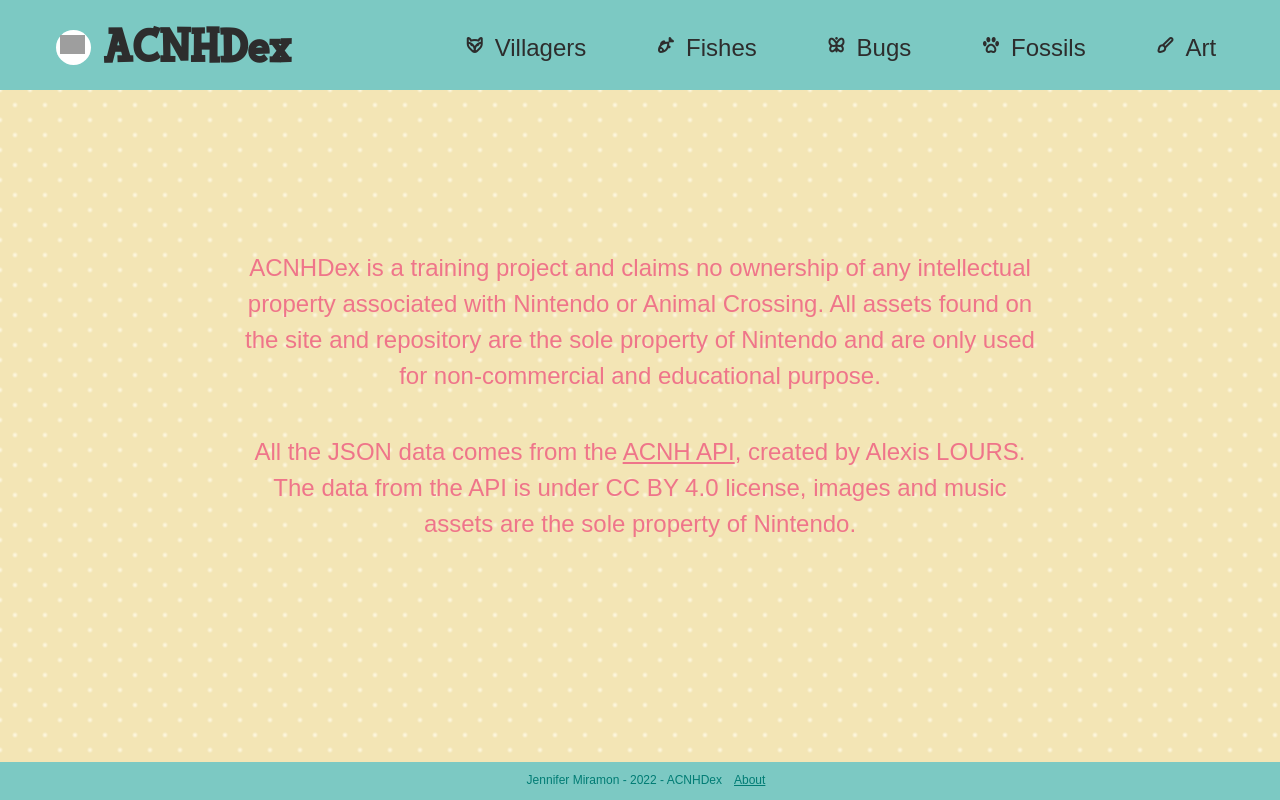
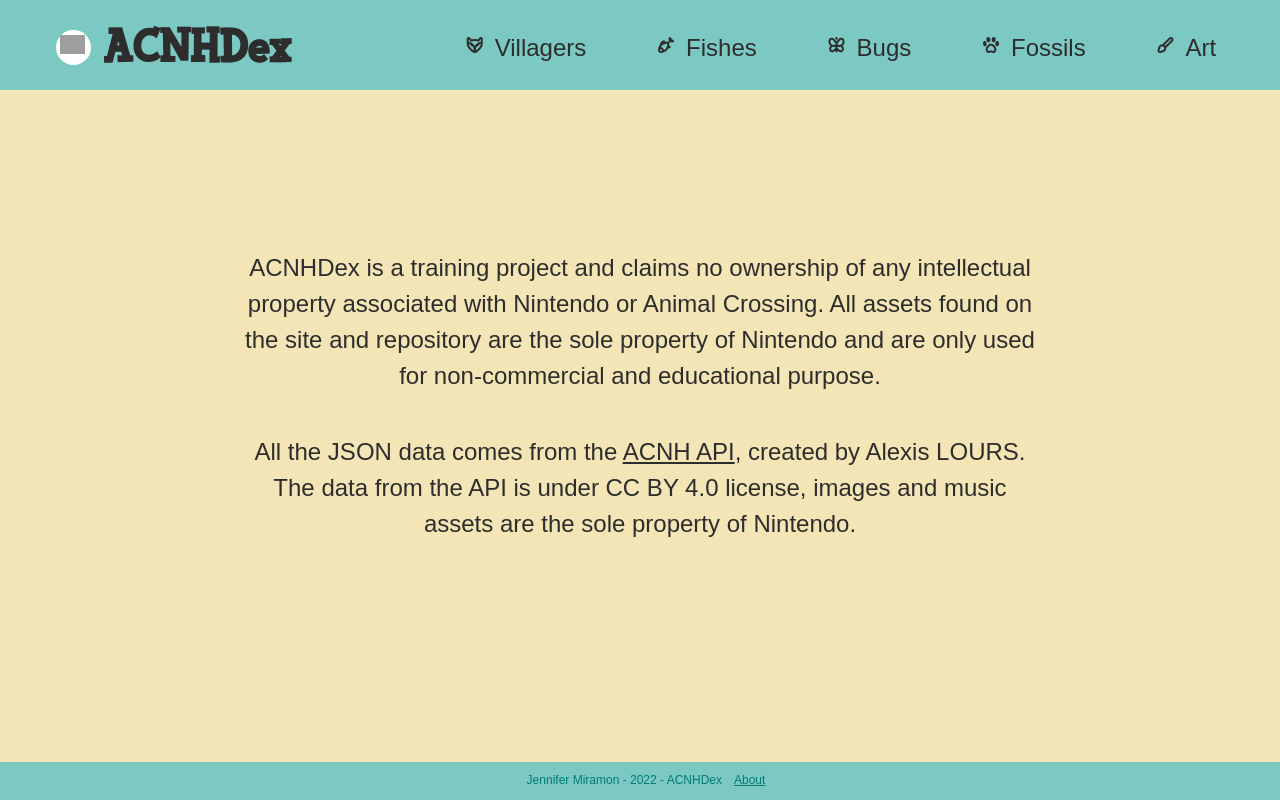
Before and after one commit to JenniferMrm/ACNHDex, a React (Create React App) app: page /about in a window 1280 px wide. Built offline with nearby package versions, Linux system fonts and the light colour scheme; grey boxes are pictures that could not be loaded; a web font is replaced by a local one.

Commit message:
:wheelchair: [a11y] : Improve accessibility

```diff
--- a/src/css/abstracts/_variables.scss
+++ b/src/css/abstracts/_variables.scss
@@ -32,9 +32,6 @@
 /* background-patterns */
 @mixin main-pattern {
   background-color: $neutral-color-30;
-  background-image: radial-gradient($neutral-color-10, transparent 15%), radial-gradient($neutral-color-10, transparent 15%);
-  background-size: 30px 30px;
-  background-position: 0 0, 15px 15px;
 }
 
 @mixin modal-pattern {
--- a/src/css/segments/_about.scss
+++ b/src/css/segments/_about.scss
@@ -11,7 +11,7 @@
     text-align: center;
     margin: 0 $spacing-l;
     line-height: 1.5;
-    color: $tertiary-color-2;
+    color: $neutral-color-90;
     padding-bottom: $spacing-xl;
 
     .link {
```
